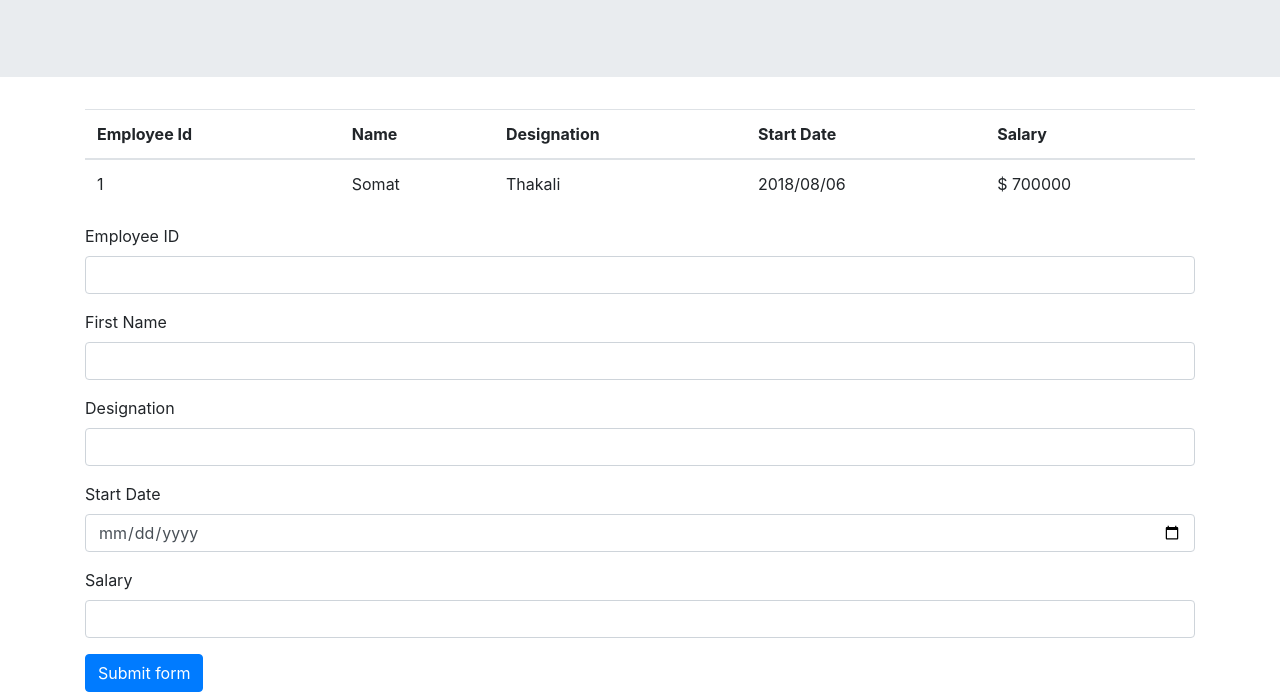
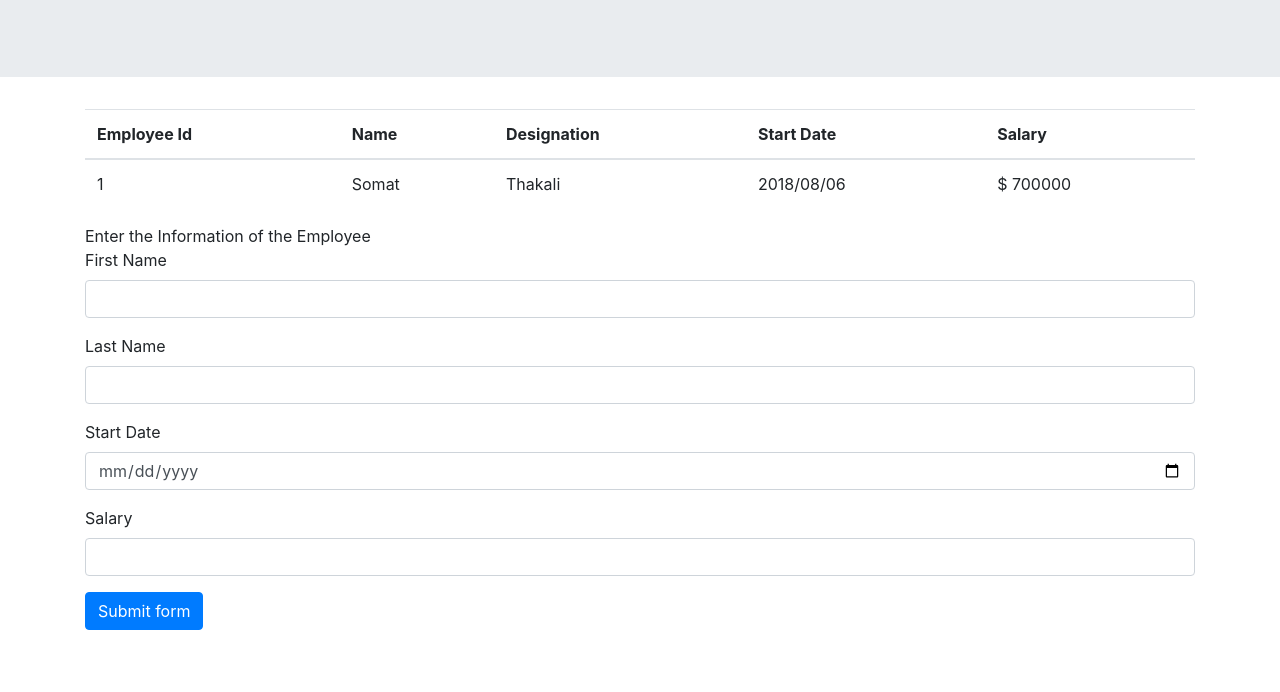
Before and after one commit to SomatThakali/dataManagement, a plain HTML site: page index.html in a window 1280 px wide. Shown: the part 172-864 px from the top of the page. After the commit the page ends 802 px from the top, so only its background shows below. Drawn offline with nearby package versions, Linux system fonts and the light colour scheme.

Commit message:
initiize data

```diff
--- a/index.html
+++ b/index.html
@@ -50,33 +50,31 @@
     </div>
 
     <div class="container">
-
+      Enter the Information of the Employee
       <form>
-          <div class="form-group">
-              <label for="exampleInputEmail1">Employee ID</label>
-              <input type="text" class="form-control" id="employeeId" />
-              <small id="emailHelp" class="form-text text-muted"></small>
-            </div>
         <div class="form-group">
           <label for="exampleInputEmail1">First Name</label>
           <input type="text" class="form-control" id="firstName" />
           <small id="emailHelp" class="form-text text-muted"></small>
         </div>
         <div class="form-group">
-          <label for="exampleInputPassword1">Designation</label>
-          <input type="text" class="form-control" id="designation" />
+          <label for="exampleInputEmail1">Last Name</label>
+          <input type="text" class="form-control" id="lastName" />
+          <small id="emailHelp" class="form-text text-muted"></small>
         </div>
         <div class="form-group">
           <label for="exampleInputEmail1">Start Date</label>
-          <input type="date" class="form-control" id="startDate" />
+          <input type="date" class="form-control" id="firstName" />
           <small id="emailHelp" class="form-text text-muted"></small>
         </div>
         <div class="form-group">
           <label for="exampleInputEmail1">Salary</label>
-          <input type="text" class="form-control" id="salary" />
+          <input type="text" class="form-control" id="firstName" />
           <small id="emailHelp" class="form-text text-muted"></small>
         </div>
-        <button class="btn btn-primary" id="add_employee" type="submit">Submit form</button>
+        <button class="btn btn-primary" id="add_employee" type="submit">
+          Submit form
+        </button>
       </form>
     </div>
 
```
Also changed, not shown: assets/javascript/main.js (+7 -0 lines).
